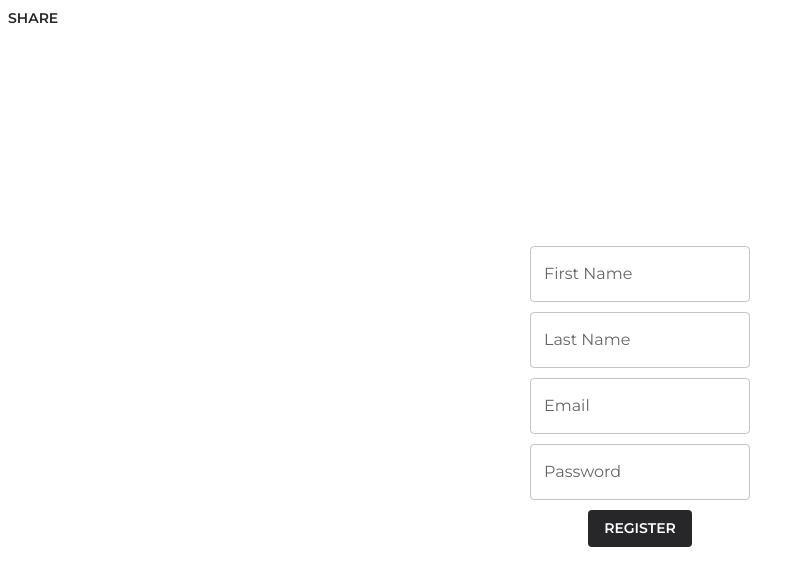
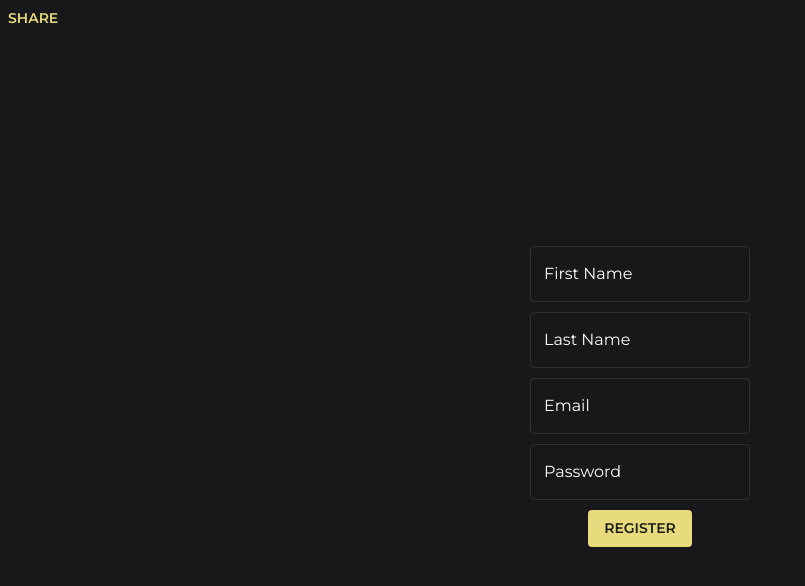
Before and after one commit to brianaung/flying-spaghetti, a React (Create React App) app in the folder client/: page /register in a window 1280 px wide. Shown: the top 586 px of the page, without its empty margins (0-805 px from the left). Built offline with nearby package versions, Linux system fonts and the light colour scheme.

Commit message:
complete dark theme

```diff
--- a/client/src/components/Searchbar.js
+++ b/client/src/components/Searchbar.js
@@ -8,7 +8,7 @@ const Search = styled('div')(({ theme }) => ({
   // backgroundColor: theme.palette.background.main,
   borderRadius: theme.shape.borderRadius,
   border: 'solid 1px',
-  // borderColor: theme.palette.primary.main,
+  borderColor: theme.palette.text.primary,
   width: '200px',
   marginRight: 'auto',
   padding: '0 10px'
--- a/client/src/components/Sidebar.js
+++ b/client/src/components/Sidebar.js
@@ -38,6 +38,14 @@ const SidebarContainer = styled(Box)(({ theme }) => ({
   }
 }));
 
+const StyledListItemBtn = styled(ListItemButton)(({ theme }) => ({
+  borderRadius: theme.shape.borderRadius,
+  '&.Mui-selected': {
+    backgroundColor: theme.palette.secondary.main,
+    color: 'black'
+  }
+}));
+
 // const selected = localStorage.getItem('selected') ? localStorage.getItem('selected') : '0';
 export default function Sidebar(props) {
   const { id } = useParams();
@@ -56,29 +64,29 @@ export default function Sidebar(props) {
       <Stack>
         <WelcomeMsg variant="h3">G&apos;day {user.firstName}</WelcomeMsg>
 
-        <ListItemButton
+        <StyledListItemBtn
           selected={selectedIndex === 'folders'}
           onClick={() => handleListItemClick('folders')}>
           <ListItemText primary="My Photos" onClick={() => navigate('/dashboard/folders')} />
-        </ListItemButton>
+        </StyledListItemBtn>
 
-        <ListItemButton
+        <StyledListItemBtn
           selected={selectedIndex === 'shared'}
           onClick={() => handleListItemClick('shared')}>
           <ListItemText primary="Shared With Me" onClick={() => navigate('/dashboard/shared')} />
-        </ListItemButton>
+        </StyledListItemBtn>
 
-        <ListItemButton
+        <StyledListItemBtn
           selected={selectedIndex === 'liked'}
           onClick={() => handleListItemClick('liked')}>
           <ListItemText primary="Liked" onClick={() => navigate('/dashboard/liked')} />
-        </ListItemButton>
+        </StyledListItemBtn>
 
-        <ListItemButton
+        <StyledListItemBtn
           selected={selectedIndex === 'trash'}
           onClick={() => handleListItemClick('trash')}>
           <ListItemText primary="Trash" onClick={() => navigate('/dashboard/trash')} />
-        </ListItemButton>
+        </StyledListItemBtn>
       </Stack>
 
       <Progressbar value={props.usage} />
--- a/client/src/pages/Home.js
+++ b/client/src/pages/Home.js
@@ -98,7 +98,7 @@ export default function Home(props) {
                   <Button color="primary" variant="contained" type="submit">
                     Login
                   </Button>
-                  {isLoading && <CircularProgress />}
+                  {isLoading && <CircularProgress color="secondary" />}
                 </LoginForm>
                 <Typography>
                   No account?{' '}
--- a/client/src/pages/PhotoPage.js
+++ b/client/src/pages/PhotoPage.js
@@ -1,6 +1,7 @@
 import React, { useEffect, useRef, useState } from 'react';
 // mui components
 import {
+  useTheme,
   styled,
   Link as Muilink,
   Checkbox,
@@ -44,6 +45,8 @@ const MainSection = styled(Stack)(({ theme }) => ({
 
 const PhotoSection = styled(Grid)(({ theme }) => ({
   display: 'flex',
+  justifyContent: 'center',
+  alignItems: 'center',
   flexDirection: 'column',
   width: '50%',
   [theme.breakpoints.down('sm')]: {
@@ -82,6 +85,8 @@ const ImageLink = styled(Box)(({ theme }) => ({
 }));
 
 export default function PhotoPage() {
+  const theme = useTheme();
+
   const [open, setOpen] = useState(false);
   const handleOpen = () => setOpen(true);
   const handleClose = () => setOpen(false);
@@ -112,7 +117,11 @@ export default function PhotoPage() {
     return null;
   } else {
     return (
-      <>
+      <Box
+        sx={{
+          backgroundColor: theme.palette.background.main,
+          color: theme.palette.text.primary
+        }}>
         <Navbar />
 
         <Stack>
@@ -132,7 +141,7 @@ export default function PhotoPage() {
             <Box bgcolor="black" height={`calc((100% - ${imgHeight}px)/2)`} ref={container1}></Box>
             <img
               ref={container}
-              width="100%"
+              width="80%"
               style={{ maxHeight: '40rem' }}
               src={photo.link}
               alt={photo.caption}
@@ -150,7 +159,7 @@ export default function PhotoPage() {
               </Typography>
             </StyledBox>
 
-            <Divider style={{ width: '80%' }}></Divider>
+            <Divider style={{ width: '90%' }}></Divider>
 
             {/* comments  */}
             <StyledBox gap="10px" sx={{ overflowY: 'scroll', height: '30rem' }}>
@@ -170,23 +179,37 @@ export default function PhotoPage() {
               {/* icons */}
               <Box display="flex" justifyContent="space-between">
                 <Checkbox
+                  sx={{ color: theme.palette.text.primary }}
                   color="error"
                   size="medium"
                   icon={<Heart size="30" />}
                   checkedIcon={<Favorite size="30" />}
                 />
-                <Button sx={{ marginRight: 'auto' }} onClick={handleOpen}>
+                <Button
+                  sx={{
+                    color: theme.palette.text.primary,
+                    marginRight: 'auto'
+                  }}
+                  onClick={handleOpen}>
                   <Link size="30" />
                 </Button>
               </Box>
               <Stack direction="row" spacing={2}>
                 <TextField
+                  sx={{ fieldset: { borderColor: theme.palette.divider } }}
+                  InputLabelProps={{
+                    style: {
+                      color: theme.palette.text.primary
+                    }
+                  }}
                   fullWidth
                   name="comment"
                   label="Add a comment"
                   value={comment}
                   onChange={(e) => setComment(e.target.value)}></TextField>
                 <Button
+                  variant="contained"
+                  color="secondary"
                   type="submit"
                   onClick={() => {
                     dispatch(postComment(photo.id, { text: comment }));
@@ -228,7 +251,7 @@ export default function PhotoPage() {
             </Popup>
           </>
         </Modal>
-      </>
+      </Box>
     );
   }
 }
--- a/client/src/pages/Register.js
+++ b/client/src/pages/Register.js
@@ -2,13 +2,14 @@ import React from 'react';
 import axios from 'axios';
 import { useNavigate } from 'react-router-dom';
 // mui components
-import { styled, Button, TextField } from '@mui/material';
+import { useTheme, styled, Box, Button, TextField } from '@mui/material';
 
 // TODO: make it a seperate component
 function Logo() {
   const navigate = useNavigate();
   return (
     <Button
+      color="secondary"
       variant="text"
       onClick={() => {
         navigate('/');
@@ -29,6 +30,8 @@ const RegisterForm = styled('form')({
 
 // TODO: style it
 export default function Register() {
+  const theme = useTheme();
+
   const handleRegister = (e) => {
     e.preventDefault();
 
@@ -56,26 +59,63 @@ export default function Register() {
   };
 
   return (
-    <>
+    <Box
+      sx={{
+        backgroundColor: theme.palette.background.main,
+        color: theme.palette.text.primary,
+        height: '100vh'
+      }}>
       <Logo />
       <RegisterForm id="register-form" onSubmit={handleRegister}>
         <TextField
+          sx={{ fieldset: { borderColor: theme.palette.divider } }}
+          InputLabelProps={{
+            style: {
+              color: theme.palette.text.primary
+            }
+          }}
           id="firstName"
           name="firstName"
           variant="outlined"
           label="First Name"></TextField>
-        <TextField id="lastName" name="lastName" variant="outlined" label="Last Name"></TextField>
-        <TextField id="email" name="email" variant="outlined" label="Email"></TextField>
         <TextField
+          sx={{ fieldset: { borderColor: theme.palette.divider } }}
+          InputLabelProps={{
+            style: {
+              color: theme.palette.text.primary
+            }
+          }}
+          id="lastName"
+          name="lastName"
+          variant="outlined"
+          label="Last Name"></TextField>
+        <TextField
+          sx={{ fieldset: { borderColor: theme.palette.divider } }}
+          InputLabelProps={{
+            style: {
+              color: theme.palette.text.primary
+            }
+          }}
+          id="email"
+          name="email"
+          variant="outlined"
+          label="Email"></TextField>
+        <TextField
+          sx={{ fieldset: { borderColor: theme.palette.divider } }}
+          InputLabelProps={{
+            style: {
+              color: theme.palette.text.primary
+            }
+          }}
           id="password"
           name="password"
           variant="outlined"
           label="Password"
           type="password"></TextField>
-        <Button variant="contained" type="submit">
+        <Button color="secondary" variant="contained" type="submit">
           Register
         </Button>
       </RegisterForm>
-    </>
+    </Box>
   );
 }
--- a/client/src/theme.js
+++ b/client/src/theme.js
@@ -1,43 +1,51 @@
 import { createTheme } from '@mui/material';
 
 export const theme = createTheme({
-  // for light mode
-  /* palette: {
-    // white background and black text and gray divider
-    background: {
-      main: '#ffffff'
-    },
-    divider: '#2c2c2c',
-    text: {
-      primary: '#2c2c2c'
-    },
-    // accent colors
-    primary: {
-      main: '#2c2c2c'
-    },
-    secondary: {
-      main: '#E8DB7D'
-    }
-  }, */
-  // for dark mode
+  /* // for light mode
   palette: {
     // white background and black text and gray divider
     background: {
-      main: '#18181b'
+      main: '#fbfefb',
     },
     divider: '#2f2f35',
     text: {
-      primary: '#d4d4d8'
+      primary: '#18181b'
     },
     // accent colors
     primary: {
       main: '#27272a'
     },
     secondary: {
-      main: '#e8db7d'
+      main: '#E8DB7D'
+    },
+    error: {
+      main: '#ce2d4f'
     },
     info: {
-      main: '#3b28cc'
+      main: '#1c77c3'
+    }
+  }, */
+  // for dark mode
+  palette: {
+    background: {
+      main: '#18181b'
+    },
+    divider: '#2f2f35',
+    text: {
+      primary: '#fbfefb'
+    },
+    // accent colors
+    primary: {
+      main: '#27272a'
+    },
+    secondary: {
+      main: '#E8DB7D'
+    },
+    error: {
+      main: '#ce2d4f'
+    },
+    info: {
+      main: '#39a9db'
     }
   },
 
@@ -68,14 +76,17 @@ export const theme = createTheme({
   shadows: ['none'],
 
   components: {
+    // you can set global styles here
     MuiListItemButton: {
       styleOverrides: {
         root: {
-          '&.Mui-selected': {
-            backgroundColor: '#27272a',
-          },
-        },
-      },
-    },
-  },
+          // use class names or regular css properties
+          // e.g.
+          // '&.Mui-selected': {
+          //   backgroundColor: 'grey',
+          // },
+        }
+      }
+    }
+  }
 });
```
